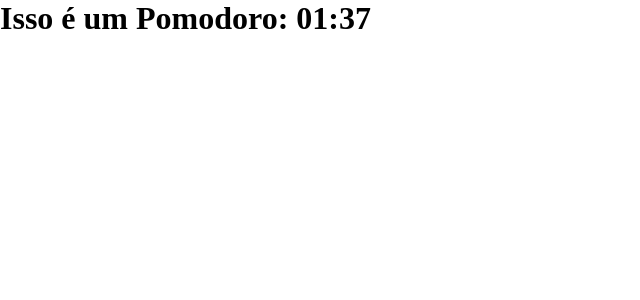
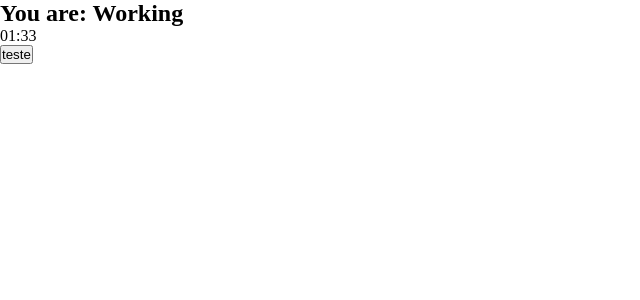
Before and after one commit to AugustoTI/pomodoro_app, a React (Create React App) app: page / in a window 1280 px wide. Shown: the top 300 px of the page, without its empty margins (0-640 px from the left). Built offline with nearby package versions, Linux system fonts and the light colour scheme.

Commit message:
criando os components Timer e Button

```diff
--- /dev/null
+++ b/src/components/button.tsx
@@ -0,0 +1,13 @@
+interface Props {
+  onClick: () => void;
+  text: string;
+  className: string;
+}
+
+export function Button(props: Props) {
+  return (
+    <button className={props.className} onClick={props.onClick}>
+      {props.text}
+    </button>
+  );
+}
--- a/src/components/pomodoro-timer.tsx
+++ b/src/components/pomodoro-timer.tsx
@@ -1,6 +1,7 @@
-import React, { useState } from 'react';
+import { useState } from 'react';
 import { useInterval } from '../hooks/use-interval';
-import { secondToTime } from '../utils/second-to-time';
+import { Button } from './button';
+import { Timer } from './timer';
 
 interface Props {
   defaultPomodoroTime: number;
@@ -11,11 +12,19 @@ export function PomodoroTimer(props: Props) {
 
   useInterval(() => {
     setMainTimer(mainTimer - 1);
-  }, 2000);
+  }, 1000);
 
   return (
     <>
-      <h1>Isso é um Pomodoro: {secondToTime(mainTimer)}</h1>
+      <div className="pomodoro">
+        <h2>You are: Working</h2>
+        <Timer mainTimer={mainTimer} />
+        <Button
+          text="teste"
+          className="pomodoro-btn"
+          onClick={() => console.log('testando')}
+        />
+      </div>
     </>
   );
 }
--- /dev/null
+++ b/src/components/timer.tsx
@@ -0,0 +1,9 @@
+import { secondToTime } from '../utils/second-to-time';
+
+interface Props {
+  mainTimer: number;
+}
+
+export function Timer(props: Props) {
+  return <div className="timer">{secondToTime(props.mainTimer)}</div>;
+}
```
